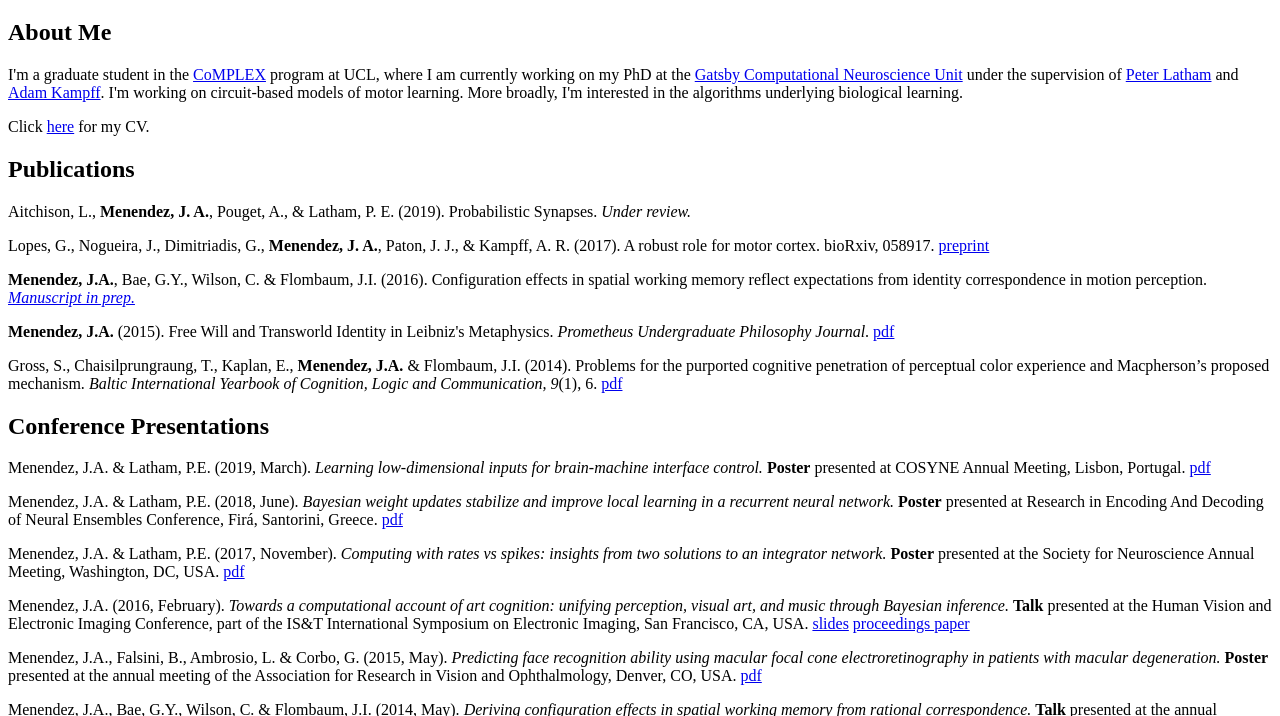
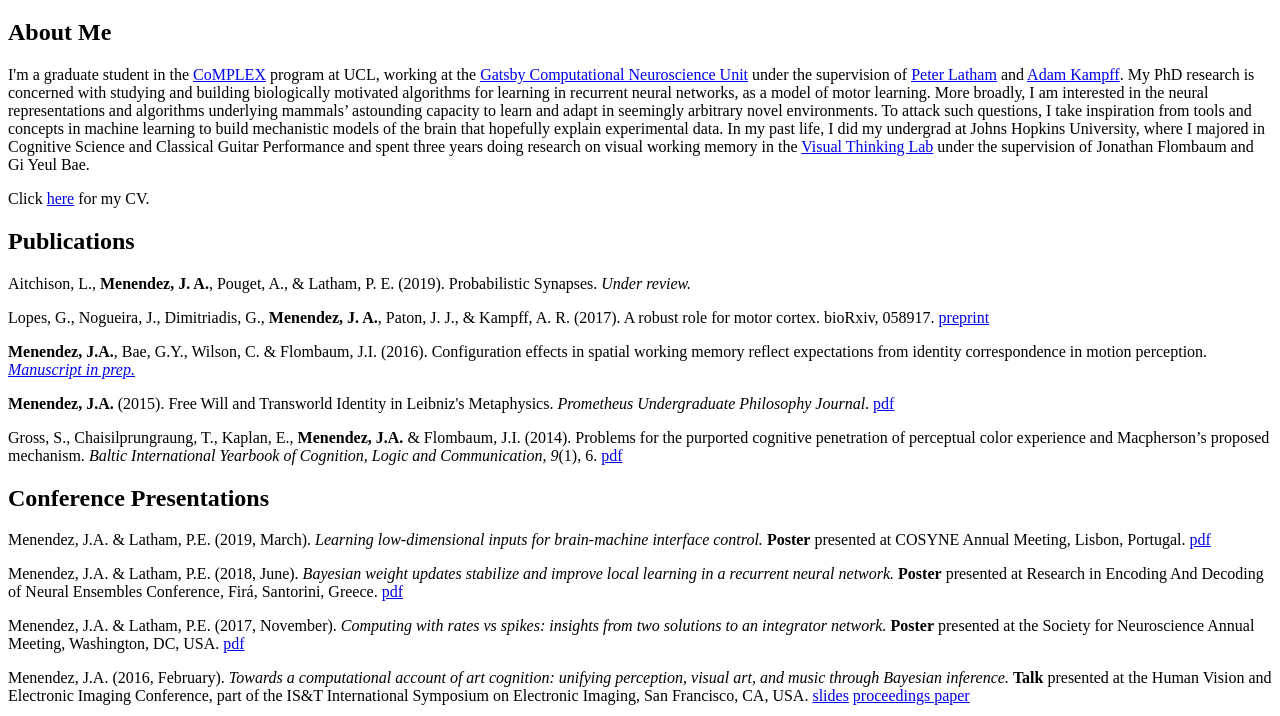
Before and after one commit to jamenendez11/jamenendez11.github.io, a plain HTML site: page index.html in a window 1280 px wide. Shown: the part 61-777 px from the top of the page. Drawn offline with Linux system fonts and the light colour scheme.

Commit message:
updated by bio

```diff
--- a/index.html
+++ b/index.html
@@ -13,7 +13,9 @@
       <!-- About Me -->
       <h2>About Me</h2>
       <p>
-        I'm a graduate student in the <a href="https://www.ucl.ac.uk/complex">CoMPLEX</a> program at UCL, where I am currently working on my PhD at the <a href="https://www.gatsby.ucl.ac.uk">Gatsby Computational Neuroscience Unit</a> under the supervision of <a href="http://www.gatsby.ucl.ac.uk/~pel/">Peter Latham</a> and <a href="http://www.kampff-lab.org/">Adam Kampff</a>. I'm working on circuit-based models of motor learning. More broadly, I'm interested in the algorithms underlying biological learning.
+        I'm a graduate student in the <a href="https://www.ucl.ac.uk/complex">CoMPLEX</a> program at UCL, working at the <a href="https://www.gatsby.ucl.ac.uk">Gatsby Computational Neuroscience Unit</a> under the supervision of <a href="http://www.gatsby.ucl.ac.uk/~pel/">Peter Latham</a> and <a href="http://www.kampff-lab.org/">Adam Kampff</a>. My PhD research is concerned with studying and building biologically motivated algorithms for learning in recurrent neural networks, as a model of motor learning. More broadly, I am interested in the neural representations and algorithms underlying mammals’ astounding capacity to learn and adapt in seemingly arbitrary novel environments. To attack such questions, I take inspiration from tools and concepts in machine learning to build mechanistic models of the brain that hopefully explain experimental data.
+
+        In my past life, I did my undergrad at Johns Hopkins University, where I majored in Cognitive Science and Classical Guitar Performance and spent three years doing research on visual working memory in the <a href="http://www.jhuvisualthinkinglab.com/">Visual Thinking Lab</a> under the supervision of Jonathan Flombaum and Gi Yeul Bae.
       </p>
 
       Click <a href="files/cv.pdf">here</a></h3> for my CV.
```
